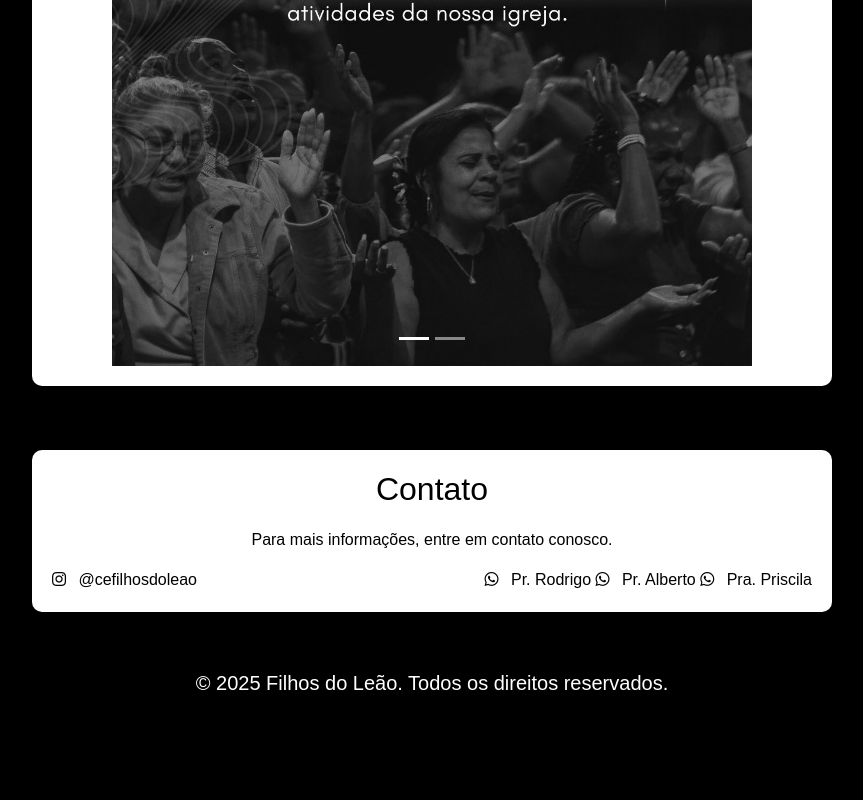
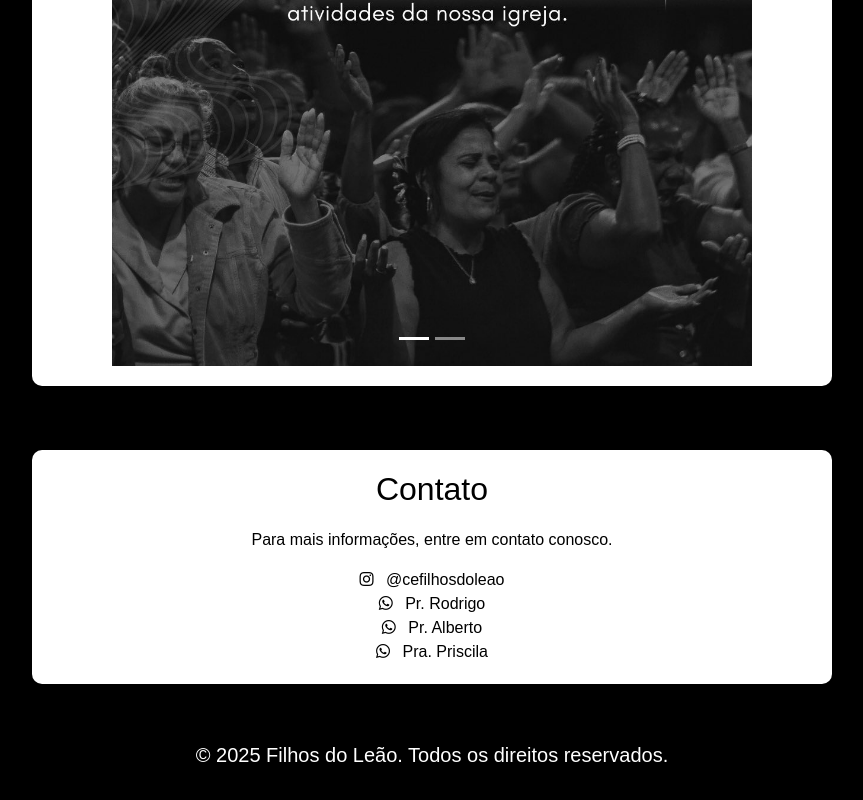
Before and after one commit to Lucas-dev98/FilhosDoLeao, a website: page index.html in a window 1280 px wide. Shown: the part 4909-5709 px from the top of the page, without its empty margins (208-1071 px from the left). Before the commit the page ends 5659 px from the top, so only its background shows below. Drawn offline with nearby package versions, Linux system fonts and the light colour scheme.

Commit message:
Formating the section contato

```diff
--- a/index.html
+++ b/index.html
@@ -144,7 +144,7 @@
         <section id="contato" class="contact-section mt-4">
             <h2>Contato</h2>
             <p>Para mais informações, entre em contato conosco.</p>
-            <div class="contact-icons d-flex justify-content-between w-100">
+            <div class="contact-icons">
                 <p>
                     <a href="https://www.instagram.com/cefilhosdoleao/" target="_blank">
                         <i class="fab fa-instagram"></i> @cefilhosdoleao
@@ -154,13 +154,15 @@
                     <a href="https://wa.me/5527996992757" target="_blank">
                         <i class="fab fa-whatsapp"></i> Pr. Rodrigo
                     </a>
+                </p>
+                <p>
                     <a href="https://wa.me/5527996342761" target="_blank">
-                        <i class="fab fa-whatsapp"></i> Pr.
-                        Alberto
+                        <i class="fab fa-whatsapp"></i> Pr. Alberto
                     </a>
+                </p>
+                <p>
                     <a href="https://wa.me/5527988718422" target="_blank">
-                        <i class="fab fa-whatsapp"></i> Pra.
-                        Priscila
+                        <i class="fab fa-whatsapp"></i> Pra. Priscila
                     </a>
                 </p>
             </div>
--- a/styles.css
+++ b/styles.css
@@ -44,7 +44,7 @@ body {
 .contact-section,
 .horarios-section,
 .eventos-section,
-.departamentos-section  {
+.departamentos-section {
   width: 100%;
   max-width: 800px;
   margin: 40px auto; /* Adicionar espaço vertical entre as seções */
@@ -64,6 +64,28 @@ body {
   color: #000; /* Definir a cor do texto do título como preto */
 }
 
+.contact-section {
+    display: flex;
+    flex-direction: column;
+    align-items: center; /* Centraliza a seção de contato */
+    padding: 20px;
+    background-color: #f9f9f9; /* Cor de fundo para a seção de contato */
+    border-radius: 10px; /* Bordas arredondadas para a seção de contato */
+    margin-top: 20px; /* Espaçamento superior */
+}
+
+.contact-icons {
+    display: flex;
+    flex-direction: column; /* Alinha os itens um abaixo do outro */
+    align-items: center; /* Alinha os itens ao centro */
+    width: 100%;
+}
+
+.contact-icons p {
+    margin: 10px 0; /* Espaçamento vertical entre os itens */
+    text-align: center; /* Alinha o texto ao centro */
+}
+
 .location-section iframe {
   width: 100%;
   height: 450px;
@@ -80,7 +102,7 @@ body {
   max-width: 70rem;
   margin: auto;
   padding: 2rem;
-    background: #FFF;
+  background: #fff;
 }
 
 /* Reutilizando a formatação dos horários de culto para os horários das células */
@@ -112,7 +134,7 @@ body {
 
 .horarios-section li:last-child,
 .celulas-section li:last-child,
-.departamentos-section li:last-child  {
+.departamentos-section li:last-child {
   border-bottom: none; /* Remove a linha inferior do último item */
 }
 
@@ -139,7 +161,12 @@ body {
 
 .custom-carousel .carousel-control-prev-icon,
 .custom-carousel .carousel-control-next-icon {
-    background-color: rgba(0, 0, 0, 0.5); /* Adicionar um fundo semitransparente aos ícones de controle */
+  background-color: rgba(
+    0,
+    0,
+    0,
+    0.5
+  ); /* Adicionar um fundo semitransparente aos ícones de controle */
   border-radius: 50%; /* Tornar os ícones de controle circulares */
 }
 
@@ -172,12 +199,14 @@ footer {
 
 .contact-icons {
     display: flex;
-    justify-content: space-between;
+    flex-direction: column; /* Alinha os itens um abaixo do outro */
+    align-items: center; /* Alinha os itens ao centro */
     width: 100%;
 }
 
 .contact-icons p {
-    margin: 0;
+    margin: 10px 0; /* Espaçamento vertical entre os itens */
+    text-align: center; /* Alinha o texto ao centro */
 }
 
 /* Media Queries for extra small screens */
@@ -429,7 +458,7 @@ footer {
     max-width: 70rem;
     margin: auto;
     padding: 2rem;
-    background: #FFF;
+    background: #fff;
   }
 
   .carousel {
@@ -455,7 +484,12 @@ footer {
 
   .custom-carousel .carousel-control-prev-icon,
   .custom-carousel .carousel-control-next-icon {
-    background-color: rgba(0, 0, 0, 0.5); /* Adicionar um fundo semitransparente aos ícones de controle */
+    background-color: rgba(
+      0,
+      0,
+      0,
+      0.5
+    ); /* Adicionar um fundo semitransparente aos ícones de controle */
     border-radius: 50%; /* Tornar os ícones de controle circulares */
   }
 
@@ -683,7 +717,6 @@ footer {
   }
 }
 
-
 body {
   font-family: Arial, sans-serif;
   background-color: #000; /* Definir a cor de fundo do body como preto */
@@ -767,7 +800,7 @@ body {
   max-width: 70rem;
   margin: auto;
   padding: 2rem;
-    background: #FFF;
+  background: #fff;
 }
 
 /* Reutilizando a formatação dos horários de culto para os horários das células */
@@ -799,7 +832,7 @@ body {
 
 .horarios-section li:last-child,
 .celulas-section li:last-child,
-.departamentos-section li:last-child  {
+.departamentos-section li:last-child {
   border-bottom: none; /* Remove a linha inferior do último item */
 }
 
@@ -827,7 +860,12 @@ body {
 
 .custom-carousel .carousel-control-prev-icon,
 .custom-carousel .carousel-control-next-icon {
-    background-color: rgba(0, 0, 0, 0.5); /* Adicionar um fundo semitransparente aos ícones de controle */
+  background-color: rgba(
+    0,
+    0,
+    0,
+    0.5
+  ); /* Adicionar um fundo semitransparente aos ícones de controle */
   border-radius: 50%; /* Tornar os ícones de controle circulares */
 }
 
```
Lines whose indentation alone changed are shown as unchanged.
